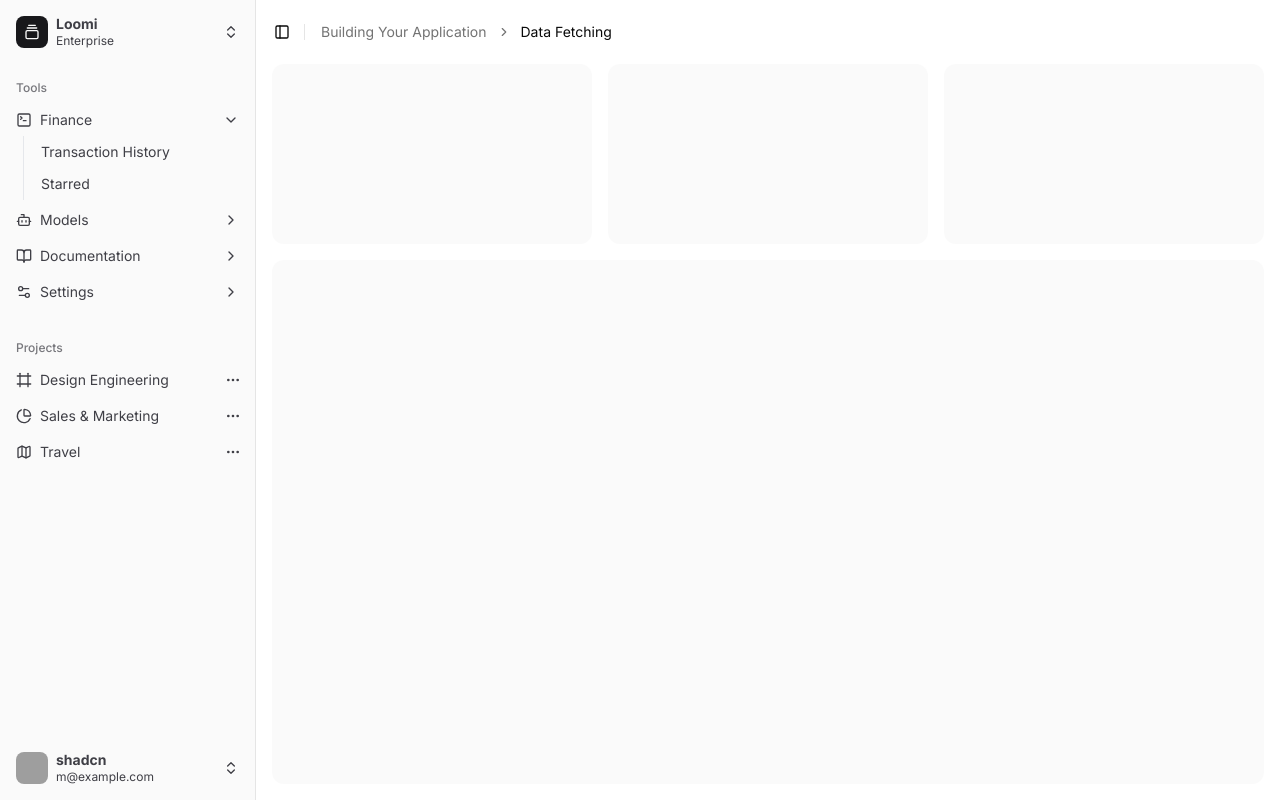
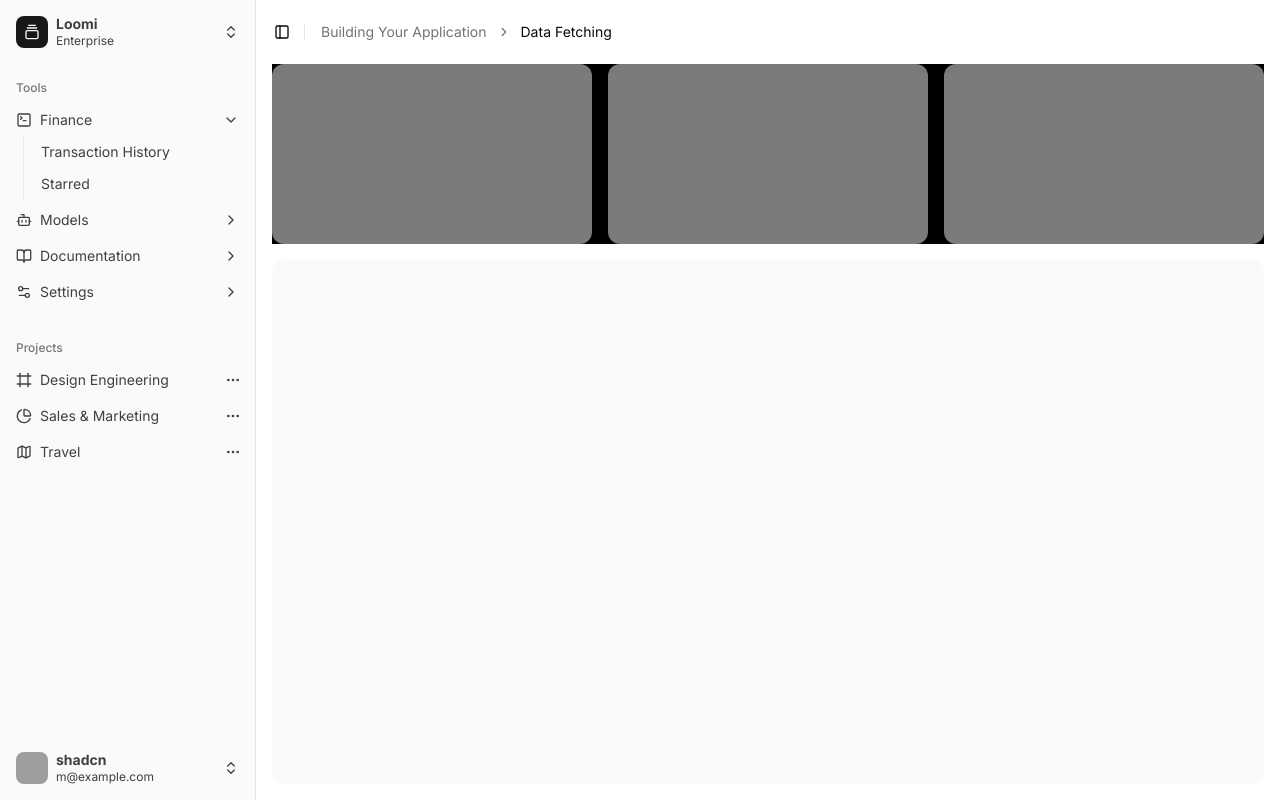
Before and after one commit to Carlthegreatt/Loomi, a Next.js app: page /dashboard in a window 1280 px wide. Built offline with nearby package versions, Linux system fonts and the light colour scheme; grey boxes are pictures that could not be loaded.

Commit message:
Auto-commit page.tsx: 2025-08-23 19:37:49

```diff
--- a/src/app/dashboard/page.tsx
+++ b/src/app/dashboard/page.tsx
@@ -39,7 +39,7 @@ export default function Page() {
           </div>
         </header>
         <div className="flex flex-1 flex-col gap-4 p-4 pt-0">
-          <div className="grid auto-rows-min gap-4 md:grid-cols-3">
+          <div className="grid bg-black auto-rows-min gap-4 md:grid-cols-3">
             <div className="aspect-video rounded-xl bg-muted/50" />
             <div className="aspect-video rounded-xl bg-muted/50" />
             <div className="aspect-video rounded-xl bg-muted/50" />
```
